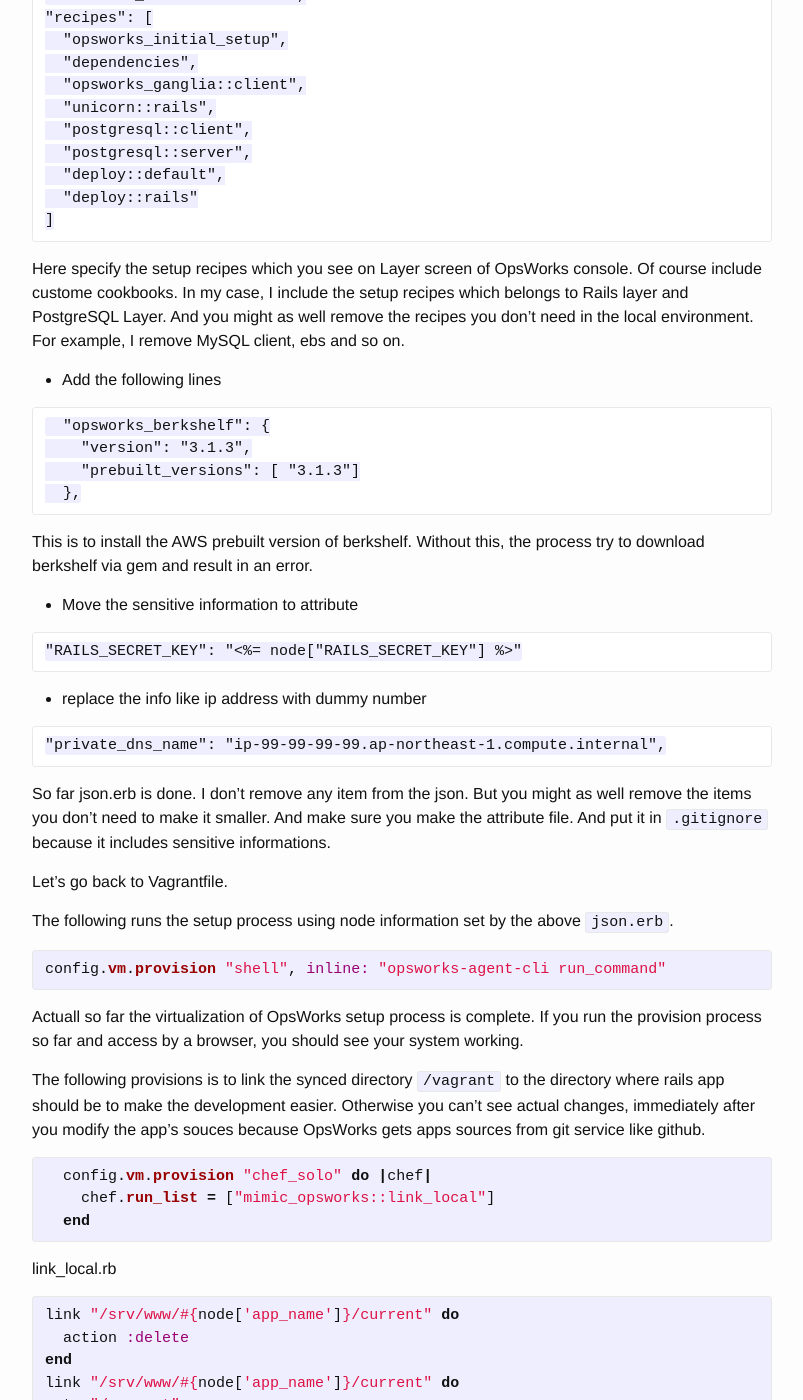
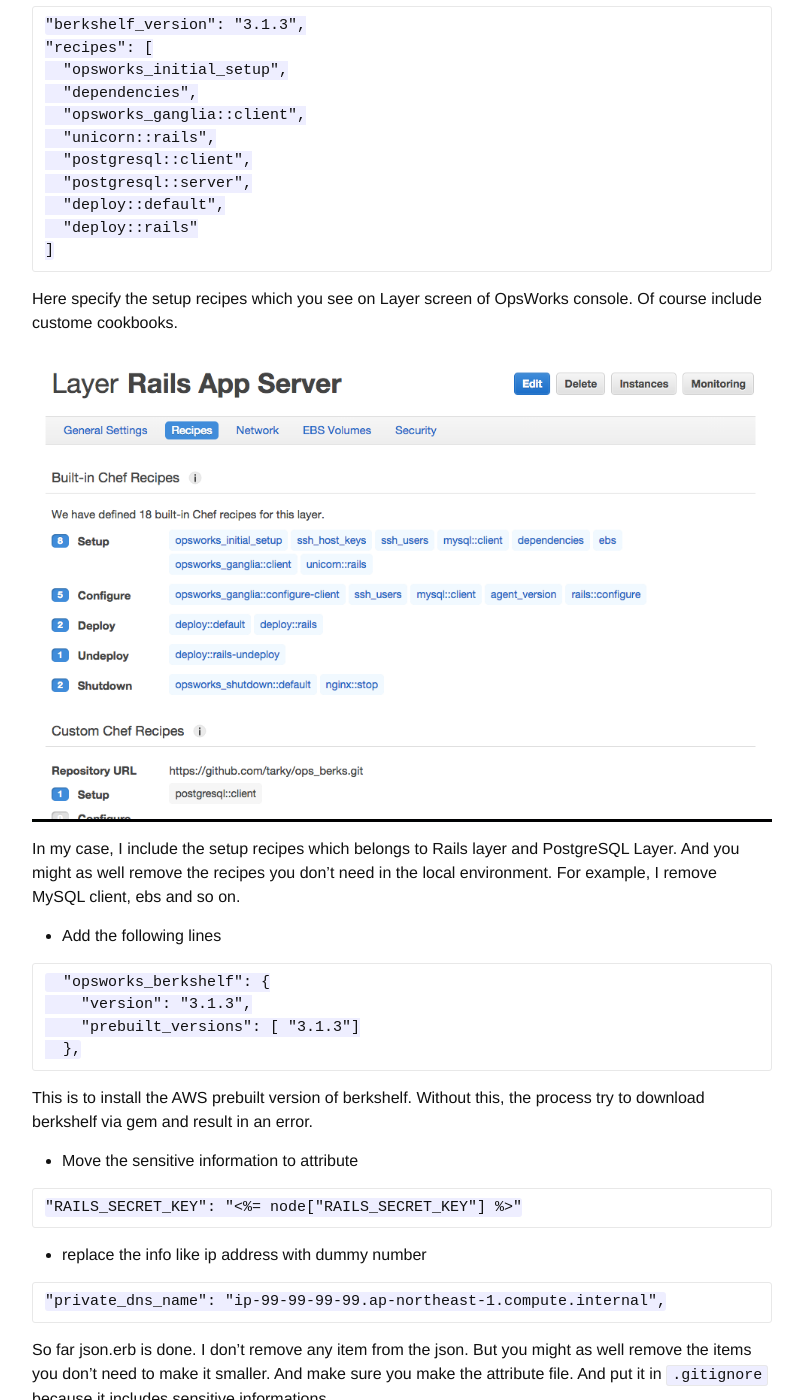
Before and after one commit to tarky/tarky.github.io, a Jekyll site: the page built from _posts/2014-11-17-virtualizing-aws-opsworks-on-local-vagrant.md, in a window 1280 px wide and 1400 px high, scrolled down 9060 px. Shown: the whole window, without its empty margins (238-1041 px from the left). Built offline with Jekyll 4.4.1, drawn with Linux system fonts in a browser that asks for light colours; nearby versions of some CDN libraries; some of the changed text lies outside the part shown.

Commit message:
add social button and image and mdify little bit

```diff
--- a/_config.yml
+++ b/_config.yml
@@ -3,7 +3,7 @@ title: Downer Startup
 description: > # this means to ignore newlines until "baseurl:"
  The blog of a japanese entreprener who is at the same time a web engineer.
 baseurl: "" # the subpath of your site, e.g. /blog/
-url: "http://yourdomain.com" # the base hostname & protocol for your site
+url: "http://tarky.github.io" # the base hostname & protocol for your site
 github_username: tarky
 
 # Build settings
--- a/_includes/head.html
+++ b/_includes/head.html
@@ -8,4 +8,5 @@
 
     <link rel="stylesheet" href="{{ "/css/main.css" | prepend: site.baseurl }}">
     <link rel="canonical" href="{{ page.url | replace:'index.html','' | prepend: site.baseurl | prepend: site.url }}">
+    <link href="//maxcdn.bootstrapcdn.com/font-awesome/4.2.0/css/font-awesome.min.css" rel="stylesheet">
 </head>
--- /dev/null
+++ b/_includes/social_buttons.html
@@ -0,0 +1,25 @@
+{% assign tagStr = '' %}
+{% capture url %}{{ site.url }}{{ page.url }}{% endcapture %}
+{% if page.shortUrl != null %}
+    {% assign url = page.shortUrl %}
+    {% for tag in page.tags %}
+        {% capture tagStr %}{{ tagStr }},{{ tag }}{% endcapture %}
+    {% endfor %}
+{% endif %}
+<div class="custom-social-buttons">
+	<div class="share-buttons-label">
+		<span>Tell your friends</span>
+	</div>
+	<div class="custom-social-button twitter">
+    <a id="social-twitter" href="https://twitter.com/intent/tweet?text={{ page.title }}&url={{ url }}&via=taiaraky&hashtags={{ tagStr }}" target="_blank" title="Share this post on Twitter"><i class="fa fa-twitter"></i></a>
+	</div>
+	<div class="custom-social-button facebook">
+    <a id="social-facebook" href="https://www.facebook.com/sharer/sharer.php?t={{ page.title }}&u={{ url }}" target="_blank" title="Share this post on Facebook"><i class="fa fa-facebook"></i></a>
+	</div>
+	<div class="custom-social-button linkedin">
+    <a id="social-linkedin" href="http://www.linkedin.com/shareArticle?mini=true&title={{ page.title }}&url={{ url }}&source=http%3a%2f%2fzhangwenli.com" target="_blank" title="Share this post on LinkedIn"><i class="fa fa-linkedin"></i></a>
+	</div>
+	<div class="custom-social-button googleplus">
+    <a class="social-share-element" id="social-google" href="https://plus.google.com/share?url={{ site.url }}{{ page.url }}" target="_blank" title="Share this post on Google Plus"><i class="fa fa-google-plus"></i></a>
+	</div>
+</div>
--- a/_layouts/post.html
+++ b/_layouts/post.html
@@ -12,5 +12,6 @@ comments: true
   <article class="post-content">
     {{ content }}
   </article>
+  {% include social_buttons.html %}
   {% include disqus.html %}
 </div>
--- a/_posts/2014-11-17-virtualizing-aws-opsworks-on-local-vagrant.md
+++ b/_posts/2014-11-17-virtualizing-aws-opsworks-on-local-vagrant.md
@@ -404,7 +404,11 @@ This let us do without `asset:precompile`.
 ]
 ~~~
 
-Here specify the setup recipes which you see on Layer screen of OpsWorks console. Of course include custome cookbooks. In my case, I include the setup recipes which belongs to  Rails layer and PostgreSQL Layer. And you might as well remove the recipes you don't need in the local environment. For example, I remove MySQL client, ebs and so on.
+Here specify the setup recipes which you see on Layer screen of OpsWorks console. Of course include custome cookbooks.
+
+![OpsWorks console screenshot]({{ site.url }}/images/2014-11-16-21-54-09.png)
+
+In my case, I include the setup recipes which belongs to  Rails layer and PostgreSQL Layer. And you might as well remove the recipes you don't need in the local environment. For example, I remove MySQL client, ebs and so on.
 
 * Add the following lines
 
@@ -503,6 +507,6 @@ If possible, depending on your system's structure, the process can't go througn.
 
 And if you know smarter way, please tell me.
 
-### reference
+### Reference
 * [wwestenbrink/vagrant-opsworks](https://github.com/wwestenbrink/vagrant-opsworks)
 * [Virtualizing AWS OpsWorks with Vagrant](http://pixelcog.com/blog/2014/virtualizing-aws-opsworks-with-vagrant/)
--- a/_sass/_base.scss
+++ b/_sass/_base.scss
@@ -202,3 +202,7 @@ pre {
         }
     }
 }
+
+article hr{
+  margin-bottom: 15px;
+}
--- /dev/null
+++ b/_sass/_social_buttons.scss
@@ -0,0 +1,47 @@
+.share-buttons-label {
+	color: $social-text-color;
+	font-weight: bold;
+}
+
+.custom-social-buttons
+{
+	margin-bottom: 80px;
+}
+
+.custom-social-button
+{
+	height: 30px;
+	border-left: 1px solid #ccc;
+	width: 24%;
+	text-align: center;
+	float: left;
+}
+
+.custom-social-button.googleplus
+{
+	border-right: 1px solid #ccc;
+	float: right;
+}
+
+.custom-social-button a
+{
+	vertical-align: middle;
+	color: $social-text-color;
+	font-weight: bold;
+}
+
+.custom-social-button a i
+{
+	display: block;
+	width: 100%;
+	height: 100%;
+	line-height: 30px;
+  font-size: 1.5em;
+}
+
+.custom-social-button a:hover
+{
+	vertical-align: middle;
+	color: #555;
+	font-weight: bold;
+}
--- a/css/main.scss
+++ b/css/main.scss
@@ -14,7 +14,7 @@ $base-line-height: 1.5;
 $spacing-unit:     30px;
 
 $text-color:       #111;
-$background-color: #fdfdfd;
+$background-color: #ffffff;
 $brand-color:      #2a7ae2;
 
 $grey-color:       #828282;
@@ -23,7 +23,7 @@ $grey-color-dark:  darken($grey-color, 25%);
 
 $on-palm:          600px;
 $on-laptop:        800px;
-
+$social-text-color: #a5b2b9;
 
 
 // Using media queries with like this:
@@ -45,5 +45,6 @@ $on-laptop:        800px;
 @import
         "base",
         "layout",
-        "syntax-highlighting"
+        "syntax-highlighting",
+        "social_buttons"
 ;
```
Also changed, not shown: images/2014-11-16-21-54-09.png (added).
